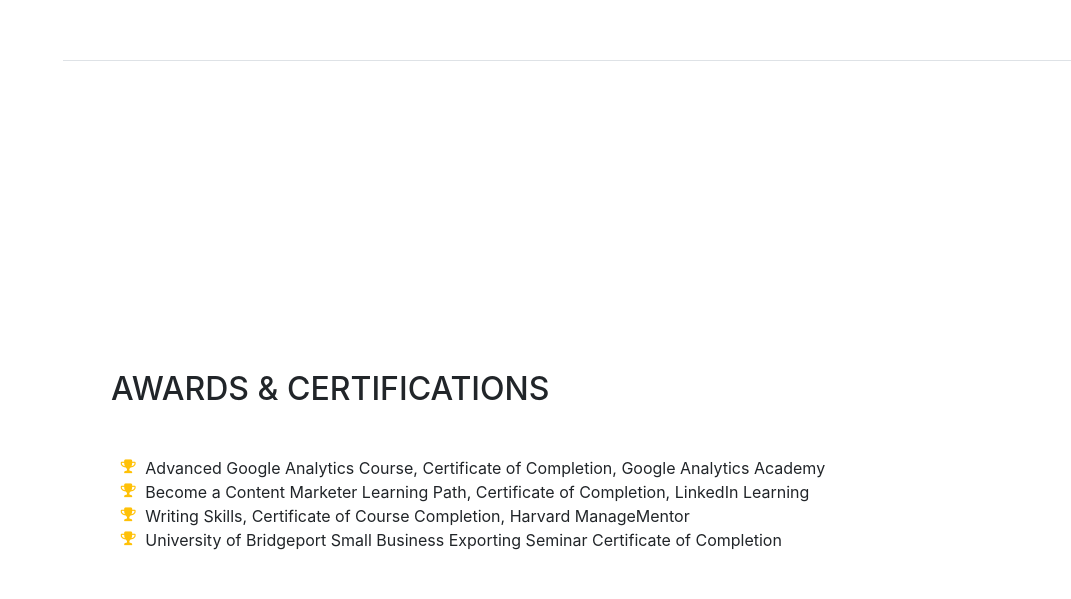
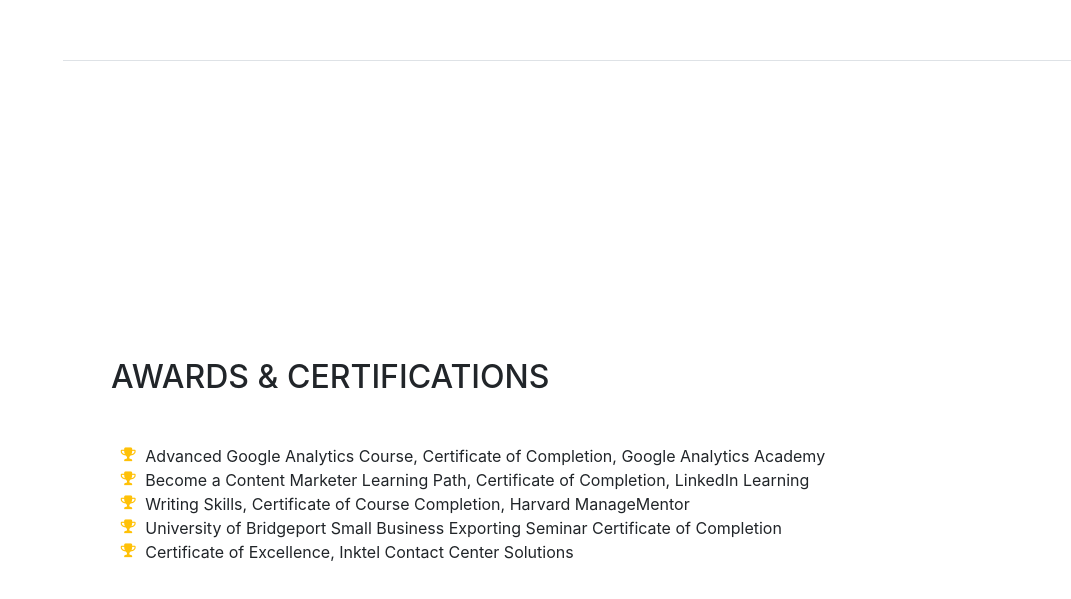
Before and after one commit to adchaves2018/adchaves2018.github.io, a website with bundled scripts: page index.html in a window 1280 px wide. Shown: the part 4410-5009 px from the top of the page, without its empty margins (209-1280 px from the left). Built offline with nearby package versions, Linux system fonts and the light colour scheme; a web font is replaced by a local one.

Commit message:
Certificate of Excellence
Added Award

```diff
--- a/index.html
+++ b/index.html
@@ -306,6 +306,9 @@
             <li>
               <i class="fa-li fa fa-trophy text-warning"></i>
               University of Bridgeport Small Business Exporting Seminar Certificate of Completion</li>
+            <li>
+              <i class="fa-li fa fa-trophy text-warning"></i>
+              Certificate of Excellence, Inktel Contact Center Solutions</li>
           </ul>
         </div>
       </section>
```
